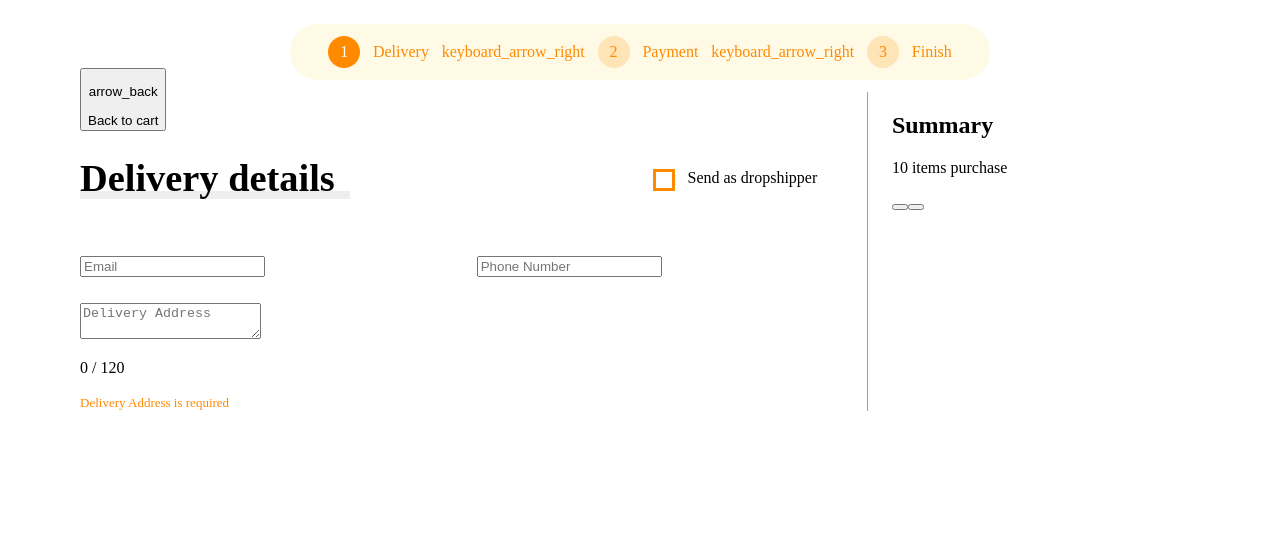
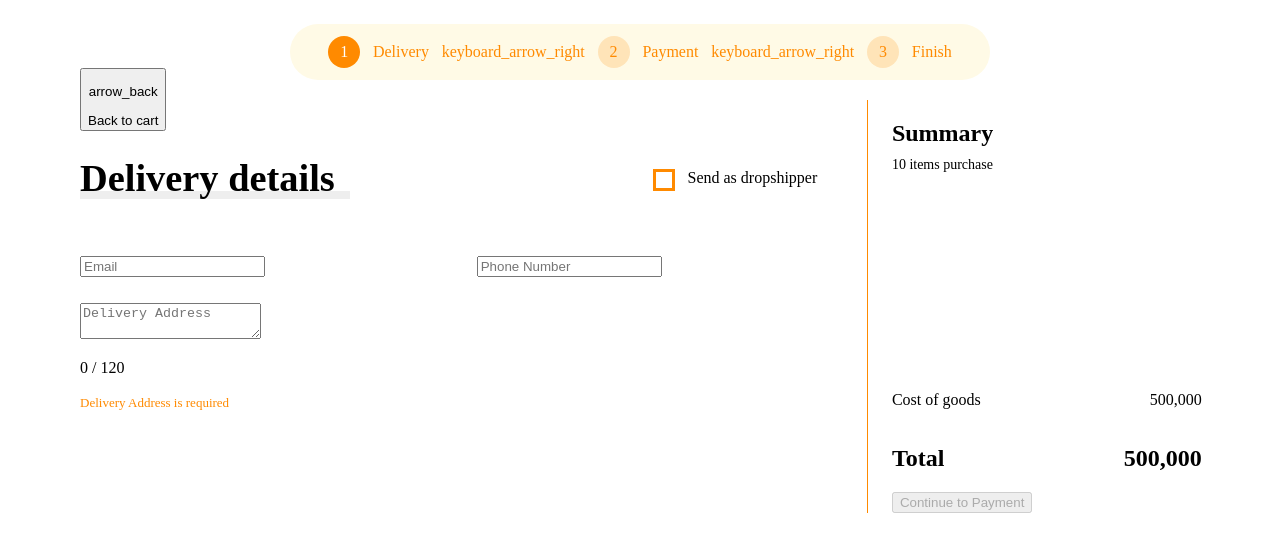
Before and after one commit to NiccEds23/shipment_app, a Vue app: page / in a window 1280 px wide. Shown: the top 552 px of the page. Built offline with nearby package versions, Linux system fonts and the light colour scheme.

Commit message:
finalization base layout

```diff
--- a/src/components/BaseLayout.vue
+++ b/src/components/BaseLayout.vue
@@ -2,10 +2,7 @@
   <div class="content">
     <div class="payment-process">
       <ul class="breadcrumb">
-        <li
-          class="delivery"
-          :class="paymentState == 'delivery' || paymentState == 'payment' ? 'done' : ''"
-        >
+        <li class="delivery done">
           <div class="number">1</div>
           Delivery
         </li>
@@ -24,32 +21,75 @@
     </div>
     <div class="main-content">
       <div class="form-components">
-        <DeliveryDetails v-if="paymentState == 'delivery'" />
-        <ShipmentPayment v-if="paymentState == 'payment'" />
-        <ThankYou v-if="paymentState == 'finish'" />
+        <DeliveryDetails
+          v-if="paymentState == 'delivery'"
+          @setDropshipper="setDropshipper"
+          @setFormDeliveryStat="setFormDeliveryStat"
+        />
+        <ShipmentPayment
+          v-if="paymentState == 'payment'"
+          @setShipment="setShipment"
+          @setPayment="setPayment"
+          @changeState="changeState"
+        />
+        <ThankYou v-if="paymentState == 'finish'" @changeState="changeState" />
       </div>
+      <!-- Summary Section -->
       <div class="summary">
         <div class="title-sec">
           <h2>Summary</h2>
           <p>10 items purchase</p>
         </div>
-        <div class="delivery-est" v-if="paymentState == 'payment'">
+        <div class="delivery-est" :class="{ hidden: !shipmentData.courier }">
+          <div class="decoration" />
           <p class="title">Delivery estimation</p>
-          <p class="estimation"></p>
+          <p class="estimation">{{ shipmentData.estimation }} by {{ shipmentData.courier }}</p>
         </div>
-        <div class="payment-method" v-if="paymentState == 'finish'">
+        <div class="payment-method" :class="{ hidden: !paymentMethod }">
+          <div class="decoration" />
           <p class="title">Payment method</p>
-          <p class="method"></p>
+          <p class="method">{{ paymentMethod }}</p>
         </div>
         <div class="calculation">
-          <div class="cost-goods"></div>
-          <div class="dropship-fee"></div>
-          <div class="shipment"></div>
-          <div class="total"></div>
+          <div class="cost-goods">
+            <p class="text">Cost of goods</p>
+            <p class="price">{{ setDelimeter(goodsPrice) }}</p>
+          </div>
+          <div class="dropship-fee" v-if="dropshipper">
+            <p class="text">Dropshipping Fee</p>
+            <p class="price">{{ setDelimeter(dropshipPrice) }}</p>
+          </div>
+          <div class="shipment" v-if="shipmentData.courier">
+            <p class="text">
+              <b>{{ shipmentData.courier }}</b> shipment
+            </p>
+            <p class="price">{{ setDelimeter(shipmentData.price) }}</p>
+          </div>
+          <div class="total">
+            <h2 class="text">Total</h2>
+            <h2 class="price">{{ setDelimeter(totalPrice) }}</h2>
+          </div>
         </div>
         <div class="action-btn">
-          <button class="delivery"></button>
-          <button class="payment"></button>
+          <button
+            class="primary delivery"
+            :disabled="!formDeliveryCompleted"
+            v-if="paymentState == 'delivery'"
+            @click="changeState('payment')"
+          >
+            Continue to Payment
+          </button>
+          <button
+            class="primary payment"
+            :disabled="!shipmentPaymentCompleted"
+            v-if="paymentState == 'payment'"
+            @click="changeState('finish')"
+          >
+            <p v-if="paymentMethod">
+              Pay with <b>{{ paymentMethod }}</b>
+            </p>
+            <p v-else>(Please select payment method first)</p>
+          </button>
         </div>
       </div>
     </div>
@@ -60,20 +100,81 @@
 import DeliveryDetails from '@/components/FormComponents/DeliveryDetails.vue'
 import ShipmentPayment from '@/components/FormComponents/ShipmentPayment.vue'
 import ThankYou from '@/components/FormComponents//ThankYou.vue'
+import numeral from 'numeral'
 export default {
   data() {
     return {
-      paymentState: ''
+      paymentState: '',
+      dropshipper: false,
+      formDeliveryCompleted: false,
+      goodsPrice: 500000,
+      dropshipPrice: 0,
+      shipmentPrice: 0,
+      shipmentData: {
+        estimation: '',
+        courier: '',
+        price: 0
+      },
+      paymentMethod: ''
     }
   },
+  components: { DeliveryDetails, ShipmentPayment, ThankYou },
   mounted() {
-    console.log(localStorage.getItem('paymentState'))
     if (!localStorage.getItem('paymentState')) {
       localStorage.setItem('paymentState', 'delivery')
     }
     this.paymentState = localStorage.getItem('paymentState')
+    this.dropshipper = localStorage.getItem('dropshipCheck') == 'true' ? true : false
+    this.dropshipPrice = localStorage.getItem('dropshipPrice') ?? 0
+    this.shipmentData.courier = localStorage.getItem('shipmentCourier') ?? ''
+    this.shipmentData.estimation = localStorage.getItem('shipmentEstimation') ?? ''
+    this.shipmentData.price = localStorage.getItem('shipmentPrice') ?? 0
+    this.paymentMethod = localStorage.getItem('paymentMethod') ?? ''
+    this.tempShipmentPrice = localStorage.getItem('shipmentPrice') ?? 0
+    if (this.dropshipper) {
+      this.setDropshipper(true)
+    }
   },
-  components: { DeliveryDetails, ShipmentPayment, ThankYou }
+  computed: {
+    shipmentPaymentCompleted() {
+      if (this.shipmentData.courier && this.paymentMethod) return true
+      return false
+    },
+    totalPrice() {
+      let result =
+        this.goodsPrice + parseInt(this.dropshipPrice) + parseInt(this.shipmentData.price)
+      return result
+    }
+  },
+  methods: {
+    setDelimeter(val) {
+      return numeral(val).format('(0,0[.]000)')
+    },
+    setDropshipper(val) {
+      this.dropshipper = val
+      this.dropshipPrice = 5900
+    },
+    setFormDeliveryStat(val) {
+      this.formDeliveryCompleted = val
+    },
+    setShipment(val) {
+      this.shipmentData.estimation = val.estimation
+      this.shipmentData.courier = val.courier
+      this.shipmentData.price = val.price
+    },
+    setPayment(val) {
+      this.paymentMethod = val
+    },
+    changeState(val) {
+      this.paymentState = val
+      localStorage.setItem('paymentState', val)
+    }
+  },
+  watch: {
+    dropshipper(val) {
+      localStorage.setItem('dropshipPrice', val)
+    }
+  }
 }
 </script>
 
@@ -132,10 +233,96 @@ export default {
       width: 64%;
     }
     .summary {
-      margin-top: 3vh;
-      padding-left: 3vh;
-      width: 25%;
+      margin-top: 4vh;
+      padding: 0 3vh;
+      width: 26%;
       border-left: 0.5px solid #ff8a00;
+      .title-sec {
+        p {
+          margin-top: -10px;
+          font-family: 'InterUIRegular';
+          font-size: 14px;
+        }
+      }
+      .delivery-est {
+        visibility: visible;
+        .decoration {
+          margin: 3vh 0;
+          background-color: #eeeeee;
+          height: 2px;
+          width: 100px;
+        }
+        .title {
+          margin-bottom: 0;
+          font-family: 'InterUIRegular';
+        }
+        .estimation {
+          margin-top: 0;
+          font-family: 'InterUIMedium';
+          color: #1bd97b;
+        }
+      }
+      .delivery-est.hidden {
+        visibility: hidden;
+      }
+      .payment-method {
+        visibility: visible;
+        .decoration {
+          margin: 3vh 0;
+          background-color: #eeeeee;
+          height: 2px;
+          width: 100px;
+        }
+        .title {
+          margin-bottom: 0;
+          font-family: 'InterUIRegular';
+        }
+        .method {
+          margin-top: 0;
+          font-family: 'InterUIMedium';
+          color: #1bd97b;
+        }
+      }
+      .payment-method.hidden {
+        visibility: hidden;
+      }
+      .calculation {
+        margin-top: 6vh;
+        .cost-goods {
+          display: flex;
+          justify-content: space-between;
+          .text {
+            font-family: 'InterUIRegular';
+          }
+          .price {
+            font-family: 'InterUIBold';
+          }
+        }
+        .dropship-fee {
+          display: flex;
+          justify-content: space-between;
+          .text {
+            font-family: 'InterUIRegular';
+          }
+          .price {
+            font-family: 'InterUIBold';
+          }
+        }
+        .shipment {
+          display: flex;
+          justify-content: space-between;
+          .text {
+            font-family: 'InterUIRegular';
+          }
+          .price {
+            font-family: 'InterUIBold';
+          }
+        }
+        .total {
+          display: flex;
+          justify-content: space-between;
+        }
+      }
     }
   }
 }
```
